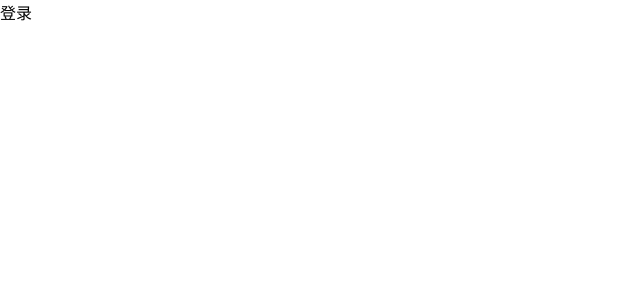
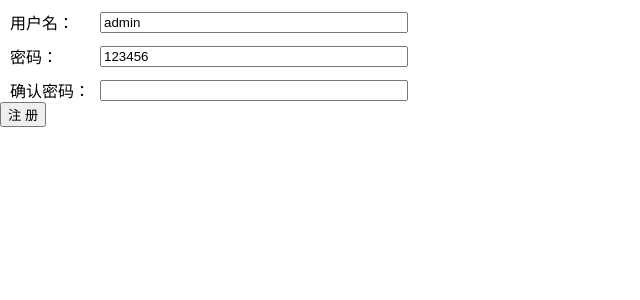
Before and after one commit to xzzfxz/myChat, a Vue app: page /#/login in a window 1280 px wide. Shown: the top 300 px of the page, without its empty margins (0-640 px from the left). Built offline with nearby package versions, Linux system fonts and the light colour scheme.

Commit message:
feat: 注册

```diff
--- a/components.d.ts
+++ b/components.d.ts
@@ -9,6 +9,8 @@ export {}
 
 declare module '@vue/runtime-core' {
   export interface GlobalComponents {
+    AButton: typeof import('ant-design-vue/es')['Button']
+    AInput: typeof import('ant-design-vue/es')['Input']
     RouterLink: typeof import('vue-router')['RouterLink']
     RouterView: typeof import('vue-router')['RouterView']
   }
--- a/index.html
+++ b/index.html
@@ -3,6 +3,7 @@
   <head>
     <meta charset="UTF-8" />
     <link rel="icon" type="image/svg+xml" href="/vite.svg" />
+    <meta http-equiv="Content-Security-Policy" content="script-src 'self';">
     <meta name="viewport" content="width=device-width, initial-scale=1.0" />
     <title>Vite + Vue + TS</title>
   </head>
--- a/package.json
+++ b/package.json
@@ -11,7 +11,7 @@
     "preview": "vite preview"
   },
   "dependencies": {
-    "ant-design-vue": "^3.2.15",
+    "ant-design-vue": "^3.2.17",
     "axios": "^1.3.4",
     "pinia": "^2.0.33",
     "sass": "^1.59.3",
--- a/src/main.ts
+++ b/src/main.ts
@@ -1,5 +1,6 @@
 import { createApp } from 'vue';
 import App from './App.vue';
+import 'ant-design-vue/es/message/style/index.css';
 import './assets/style/global.scss';
 import router from '@/router';
 import { createPinia } from 'pinia';
--- a/src/views/login/index.vue
+++ b/src/views/login/index.vue
@@ -1,5 +1,59 @@
-<template>登录</template>
+<template>
+  <div class="container">
+    <div class="form-line">
+      <span class="label">用户名：</span
+      ><a-input class="input" v-model:value="state.registerParams.username" />
+    </div>
+    <div class="form-line">
+      <span class="label">密码：</span
+      ><a-input class="input" v-model:value="state.registerParams.password" />
+    </div>
+    <div class="form-line">
+      <span class="label">确认密码：</span
+      ><a-input class="input" v-model:value="state.registerParams.rePassword" />
+      <span class="error-msg" v-if="state.showRePwd">两次密码输入不一致</span>
+    </div>
+    <div class="btn-container">
+      <a-button @click="handleRegister">注册</a-button>
+    </div>
+  </div>
+</template>
 
-<script setup lang="ts"></script>
+<script setup lang="ts">
+import { reactive } from 'vue';
+import { message } from 'ant-design-vue';
 
-<style lang="scss" scoped></style>
+const state = reactive({
+  registerParams: {
+    username: 'admin',
+    password: '123456',
+    rePassword: '',
+  },
+  showRePwd: false,
+});
+
+// 注册
+const handleRegister = () => {
+  console.log('注册成功');
+  message.success('注册成功');
+};
+</script>
+
+<style lang="scss" scoped>
+.form-line {
+  margin-left: 10px;
+  padding-top: 10px;
+  display: flex;
+  align-items: center;
+  .label {
+    width: 90px;
+  }
+  .input {
+    width: 300px;
+  }
+  .error-msg {
+    color: red;
+    font-size: 12px;
+  }
+}
+</style>
--- a/vite.config.ts
+++ b/vite.config.ts
@@ -11,7 +11,7 @@ export default defineConfig(({ command }) => {
   const isBuild = command === 'build';
   return {
     build: {
-      outDir: join(__dirname, '/dist-electron/front')
+      outDir: join(__dirname, '/dist-electron/front'),
     },
     plugins: [
       vue(),
```
Also changed, not shown: electron/main/index.ts (+5 -4 lines), 1 other file (tests, documents, lock files or other folders).
